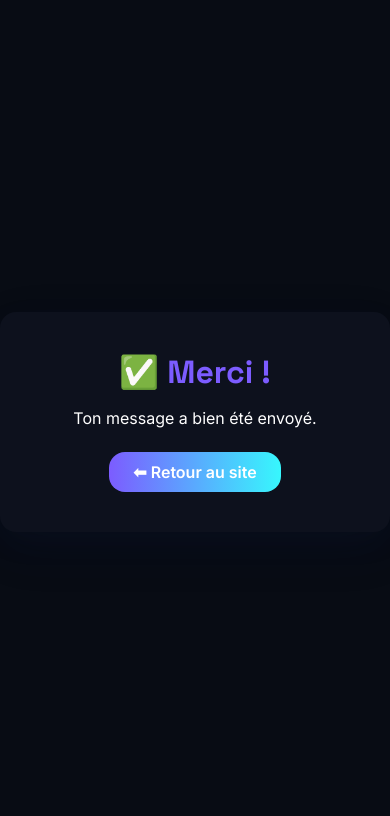
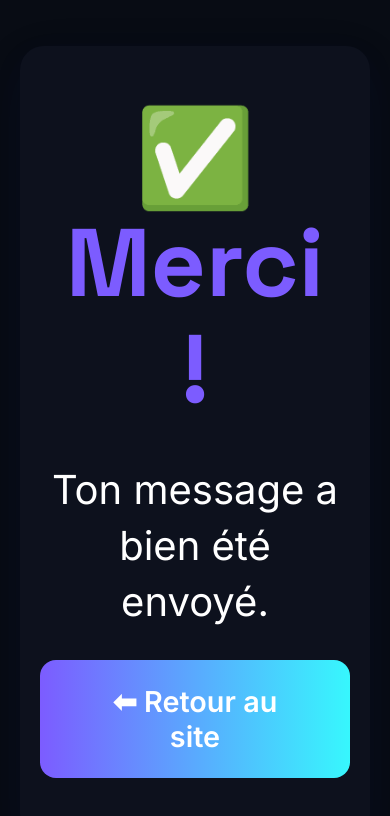
Before and after one commit to theophileeeeeee/Website, a plain HTML site: page merci.html in a window 390 px wide. Drawn offline with Linux system fonts and the light colour scheme.

Commit message:
ptits ajouts
animation du menu mobile
agrandissement du menu de message mobile

```diff
--- a/main.css
+++ b/main.css
@@ -42,6 +42,10 @@
 
 *{box-sizing:border-box}
 html:focus-within{scroll-behavior:smooth}
+html, body {
+  overflow-x: hidden; /* bloque tout scroll horizontal */
+}
+
 html,body{margin:0;padding:0}
 body{
   font-family: Inter, system-ui, -apple-system, Segoe UI, Roboto, "Helvetica Neue", Arial, "Noto Sans", "Liberation Sans", sans-serif;
@@ -172,9 +176,75 @@ header{
 [data-theme="dark"] .toggle .label-action-mobile::after { content: "🌞"; }
 [data-theme="light"] .toggle .label-action-mobile::after { content: "🌙"; }
 
-.hamburger{
-  display:none; border:1px solid var(--line); background: var(--surface); border-radius:12px; padding:10px 12px; cursor:pointer; font-weight:700;
+/* ================= Animation Burger ================= */
+
+/* Caché sur desktop */
+@media (min-width: 901px) {
+  .hamburger { display: none; }
 }
+
+/* Mobile */
+@media (max-width: 900px) {
+  .hamburger {
+    position: relative;
+    width: 36px;
+    height: 28px;
+    display: inline-block;
+    border: none;
+    background: var(--surface);
+    border-radius: 10px;
+    cursor: pointer;
+    z-index: 100;
+    padding: 0;
+  }
+
+  /* Lignes (3 barres) */
+  .hamburger::before,
+  .hamburger::after,
+  .hamburger span {
+    content: '';
+    position: absolute;
+    left: 6px;
+    right: 6px;
+    height: 3px;
+    background: var(--text);
+    border-radius: 2px;
+    transition: all 0.3s ease;
+  }
+
+  /* Ligne du milieu */
+  .hamburger span {
+    top: 50%;
+    transform: translateY(-50%);
+  }
+
+  /* Ligne du haut */
+  .hamburger::before {
+    top: 6px;
+  }
+
+  /* Ligne du bas */
+  .hamburger::after {
+    bottom: 6px;
+  }
+
+  /* État ouvert (croix animée) */
+  .hamburger.open::before {
+    top: 50%;
+    transform: translateY(-50%) rotate(45deg);
+  }
+
+  .hamburger.open span {
+    opacity: 0;
+  }
+
+  .hamburger.open::after {
+    bottom: 50%;
+    transform: translateY(50%) rotate(-45deg);
+  }
+}
+
+
 .video-wrapper {
   position: relative;
   width: 100%;
--- a/merci.html
+++ b/merci.html
@@ -5,23 +5,18 @@
   <title>Merci !</title>
   <link href="https://fonts.googleapis.com/css2?family=Space+Grotesk:wght@400;600;700&family=Inter:wght@400;500;600&display=swap" rel="stylesheet">
   <style>
-    /* ================= Design System (Aurora) ================= */
     :root {
       --radius:16px;
       --radius-sm:10px;
       --radius-lg:24px;
       --shadow-1: 0 10px 30px rgba(14, 25, 76, .07);
       --shadow-2: 0 16px 50px rgba(14, 25, 76, .12);
-
-      /* Couleurs thème sombre par défaut */
-        --bg: #0b0f1a;
+      --bg: #0b0f1a;
       --bg-alt: #111a2e;
       --text: #ffffff;
       --muted: #888;
       --accent: #7c5cff;
       --accent-alt: #37f7fd;
-
-      /* Couleurs thème clair */
       --bg-light: #f5f6fa;
       --bg-alt-light: #ffffff;
       --text-light: #111a2e;
@@ -31,8 +26,8 @@
     }
 
     html[data-theme="dark"] {
-        --bg: #0d111d;
-        --bg-alt: #080c14;
+      --bg: #0d111d;
+      --bg-alt: #080c14;
       --text: #ffffff;
       --muted: #888;
       --accent: #7c5cff;
@@ -48,7 +43,6 @@
       --accent-alt: var(--accent-alt-light);
     }
 
-    /* ================= Style page Merci ================= */
     body {
       margin: 0;
       height: 100vh;
@@ -59,16 +53,22 @@
       background: var(--bg-alt);
       color: var(--text);
       transition: background 0.3s ease, color 0.3s ease;
+      padding: 20px;
     }
 
     .box {
       background: var(--bg);
-      padding: 40px 50px;
-      border-radius: var(--radius);
+      padding: 50px 30px;
+      border-radius: var(--radius-lg);
       box-shadow: var(--shadow-1), var(--shadow-2);
       text-align: center;
-      max-width: 400px;
-      width: 90%;
+      width: 70%;
+      max-width: 600px;
+      max-height: 70vh;
+      display: flex;
+      flex-direction: column;
+      justify-content: center;
+      margin: auto;
       transition: transform 0.3s ease, background 0.3s ease;
     }
 
@@ -77,32 +77,59 @@
     }
 
     h1 {
-      margin: 0 0 16px;
+      margin: 0 0 24px;
       font-family: 'Space Grotesk', sans-serif;
-      font-size: 2rem;
+      font-size: 2.5rem;
       color: var(--accent);
     }
 
     p {
-      margin-bottom: 24px;
-      font-size: 1rem;
+      margin-bottom: 30px;
+      font-size: 1.3rem;
       color: var(--text);
     }
 
     .link1 {
       display: inline-block;
-      padding: 10px 24px;
+      padding: 14px 28px;
       font-weight: 600;
       border-radius: var(--radius);
       text-decoration: none;
       background: linear-gradient(90deg, var(--accent), var(--accent-alt));
       color: #fff;
       transition: background 0.3s ease, transform 0.2s ease;
+      font-size: 1.1rem;
     }
 
     .link1:hover {
       background: linear-gradient(90deg, var(--accent-alt), var(--accent));
       transform: translateY(-2px);
+    }
+
+    @media (max-width: 768px) {
+      .box {
+        padding: 60px 20px;
+        width: 98%;
+        height: auto;
+        max-height: none;
+        display: block;
+        text-align: center;
+      }
+
+      h1 {
+        font-size: 6rem;
+        line-height: 1.1;
+      }
+
+      p {
+        font-size: 2.5rem;
+        line-height: 1.4;
+      }
+
+      .link1 {
+        font-size: 1.8rem;
+        padding: 24px 48px;
+      }
     }
   </style>
 </head>
@@ -114,13 +141,12 @@
   </div>
 
   <script>
-    // Appliquer le thème persistant
     const root = document.documentElement;
     const savedTheme = localStorage.getItem('theme');
     if(savedTheme) {
       root.setAttribute('data-theme', savedTheme);
     } else {
-      root.setAttribute('data-theme', 'dark'); // noir par défaut
+      root.setAttribute('data-theme', 'dark');
     }
   </script>
 </body>
```
Also changed, not shown: index.html (+5 -1 lines), js/main.js (+39 -34 lines).
